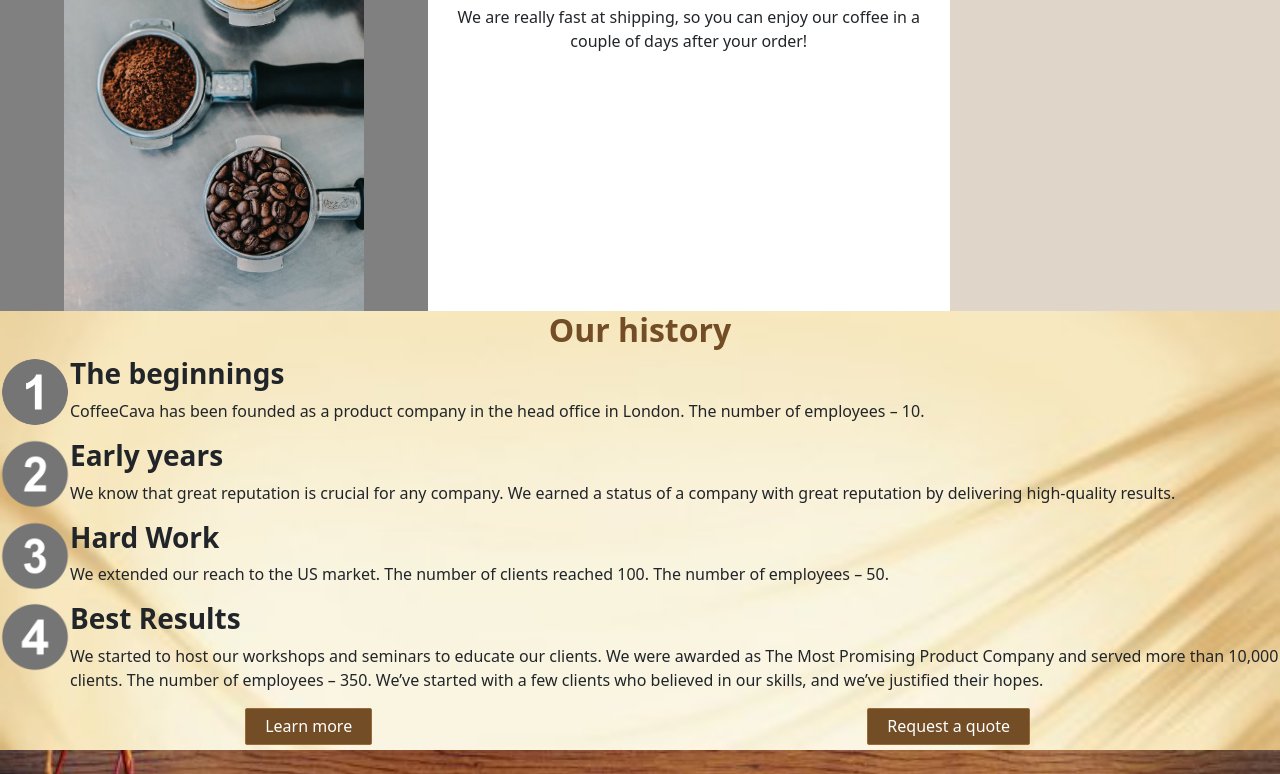
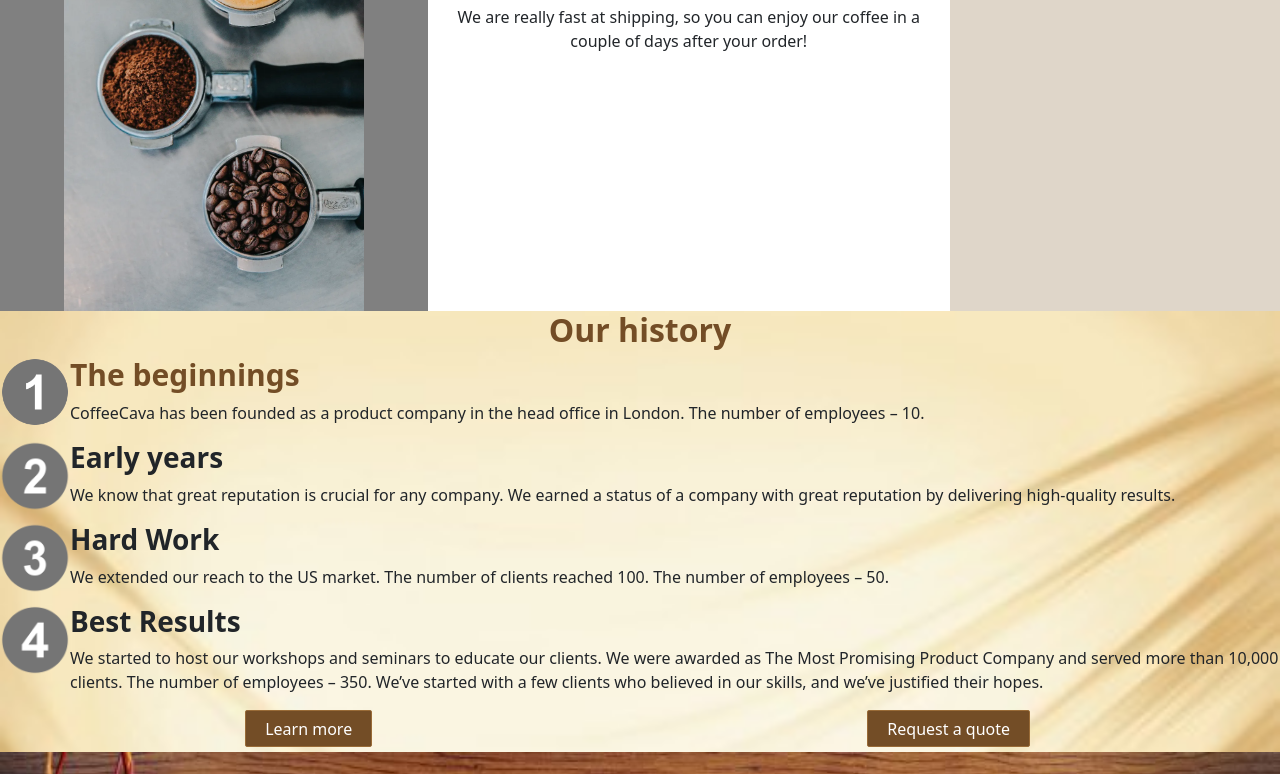
Before and after one commit to koldovsky/604-team-01, a plain HTML site: page index.html in a window 1280 px wide. In both pictures the pointer is over the element "The beginnings". Shown: the part 1315-2089 px from the top of the page. Drawn offline with nearby package versions, Linux system fonts and the light colour scheme.

Commit message:
Added info hover

```diff
--- a/css/index.css
+++ b/css/index.css
@@ -111,7 +111,10 @@ body {
 .info h2 {
   color: #734d26;
 }
-
+.info h3:hover {
+color: #734d26;
+font-size: 30px;
+}
 .info .info-one {
   float: left;
   width: 70px;
```
